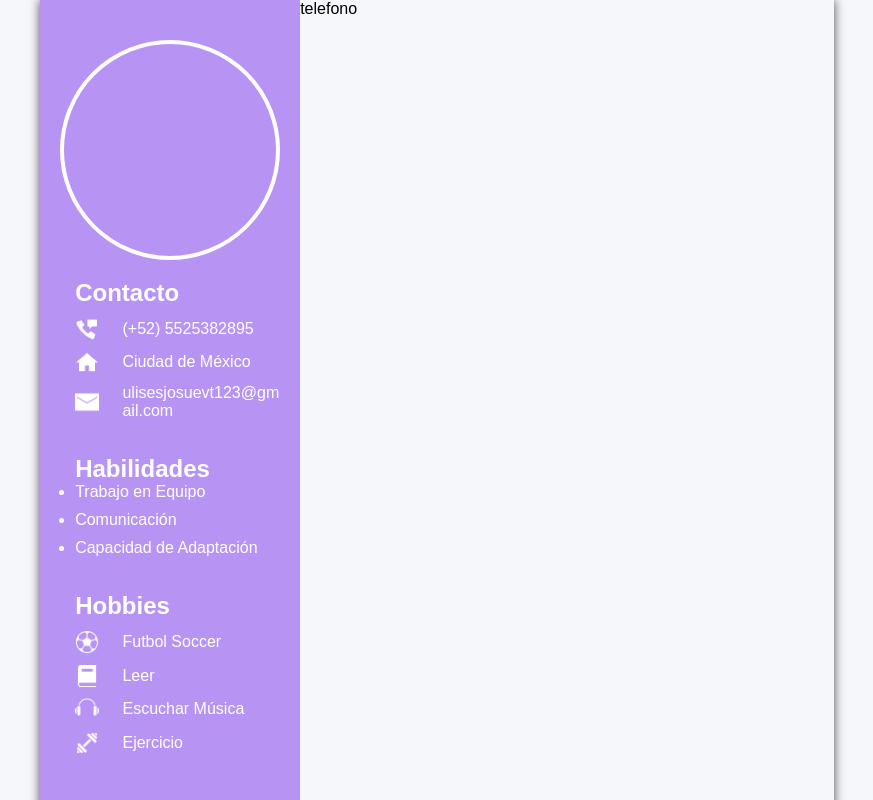
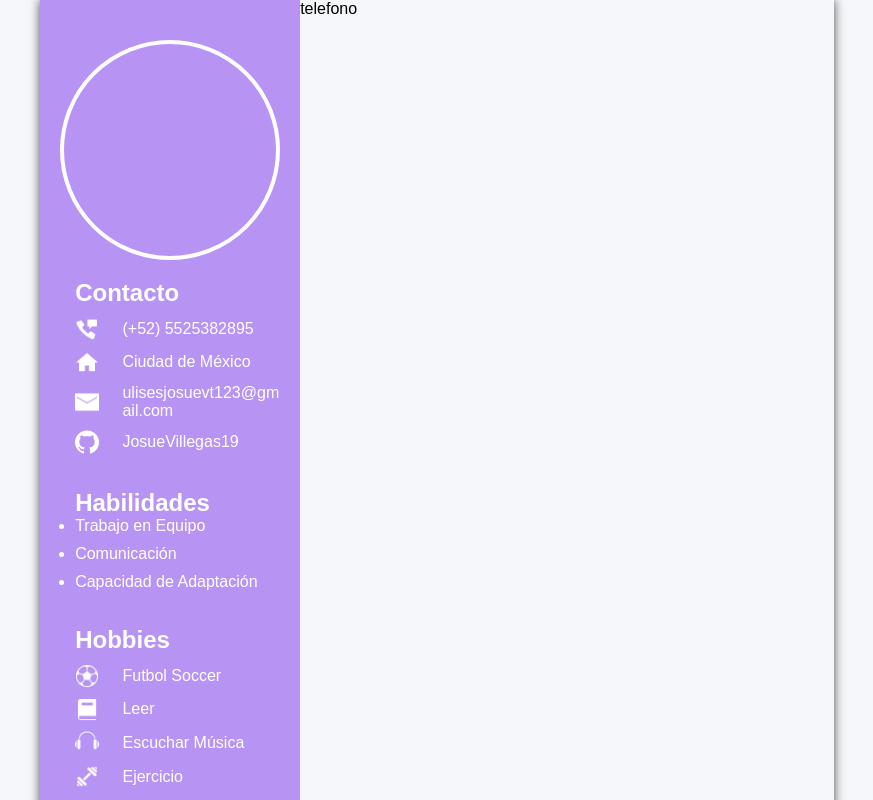
Before and after one commit to JosueVillegas19/8SISCMA2024, a plain HTML site: page Curriculum/Curriculum.html in a window 1280 px wide. Shown: the top 800 px of the page, without its empty margins (203-1076 px from the left). Drawn offline with Linux system fonts and the light colour scheme.

Commit message:
Curriculum

```diff
--- a/Curriculum/Curriculum.html
+++ b/Curriculum/Curriculum.html
@@ -29,6 +29,11 @@
                 <div>
                     <img src="./imagenes/icons8-correo-100.png" alt="" style="width: 50%; height: auto;">
                     <div class="text">ulisesjosuevt123@gmail.com</div>
+                </div>
+
+                <div>
+                    <img src="./imagenes/icons8-github-96.png" alt="" style="width: 50%; height: auto;">
+                    <div class="text">JosueVillegas19</div>
                 </div>
             </div>
 
```
Also changed, not shown: Curriculum/imagenes/icons8-github-96.png (added).
